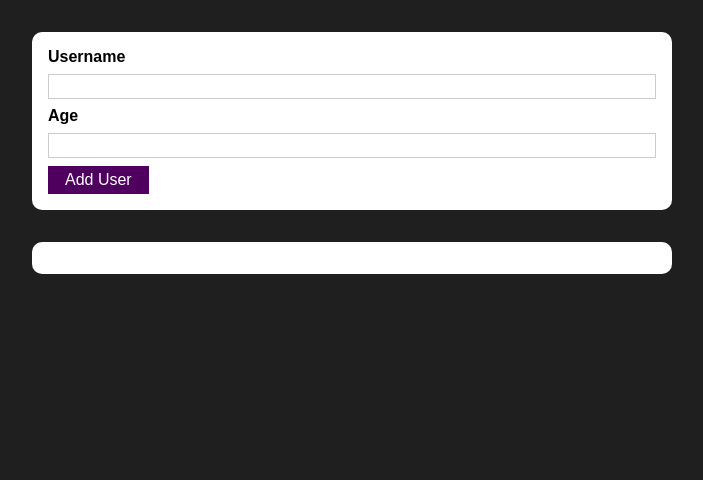
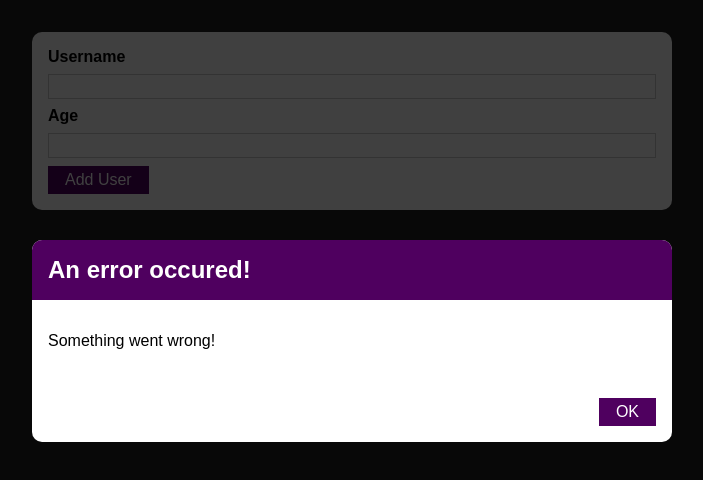
Before and after one commit to saurabh-r1/project-task1, a React (Create React App) app: page / in a window 1280 px wide. Shown: the top 480 px of the page, without its empty margins (288-991 px from the left). Built offline with nearby package versions, Linux system fonts and the light colour scheme.

Commit message:
Added ErrorModal component

```diff
--- /dev/null
+++ b/src/components/UI/ErrorModal.css
@@ -0,0 +1,45 @@
+.backdrop {
+    position: fixed;
+    top: 0;
+    left: 0;
+    width: 100%;
+    height: 100vh;
+    z-index: 10;
+    background: rgba(0, 0, 0, 0.75);
+  }
+
+  .modal {
+    position: absolute;
+    top: 30vh;
+    left: 10%;
+    width: 80%;
+    z-index: 100;
+    overflow: hidden;
+  }
+
+  .header {
+    background: #4f005f;
+    padding: 1rem;
+  }
+
+  .header h2 {
+    margin: 0;
+    color: white;
+  }
+
+  .content {
+    padding: 1rem;
+  }
+
+  .actions {
+    padding: 1rem;
+    display: flex;
+    justify-content: flex-end;
+  }
+
+  @media (min-width: 768px) {
+    .modal {
+      left: calc(50% - 20rem);
+      width: 40rem;
+    }
+  }
--- /dev/null
+++ b/src/components/UI/ErrorModal.js
@@ -0,0 +1,24 @@
+import React from "react";
+import Button from "./Button";
+import Card from "./Card";
+import "./ErrorModal.css";
+
+const ErrorModal = (props) => {
+  return (
+    <div>
+      <div className="backdrop"/>
+      <Card className="modal">
+        <header className="header">
+          <h2>{props.title}</h2>
+        </header>
+        <div className="content">
+          <p>{props.message}</p>
+        </div>
+        <footer className="actions">
+          <Button>OK</Button>
+        </footer>
+      </Card>
+    </div>
+  );
+};
+export default ErrorModal;
--- a/src/components/Users/AddUser.js
+++ b/src/components/Users/AddUser.js
@@ -1,6 +1,7 @@
 import React, { useState } from "react";
 import Card from "../UI/Card";
 import Button from "../UI/Button";
+import ErrorModal from "../UI/ErrorModal";
 import "./AddUser.css";
 
 const AddUser = (props) => {
@@ -31,6 +32,8 @@
   };
 
   return (
+    <div>
+      <ErrorModal title="An error occured!" message="Something went wrong!" />
       <Card className="input">
         <form onSubmit={addUserHandler}>
           <label htmlFor="username">Username</label>
@@ -50,6 +53,7 @@
           <Button type="submit">Add User</Button>
         </form>
       </Card>
+    </div>
   );
 };
 
```
Lines whose indentation alone changed are shown as unchanged.
